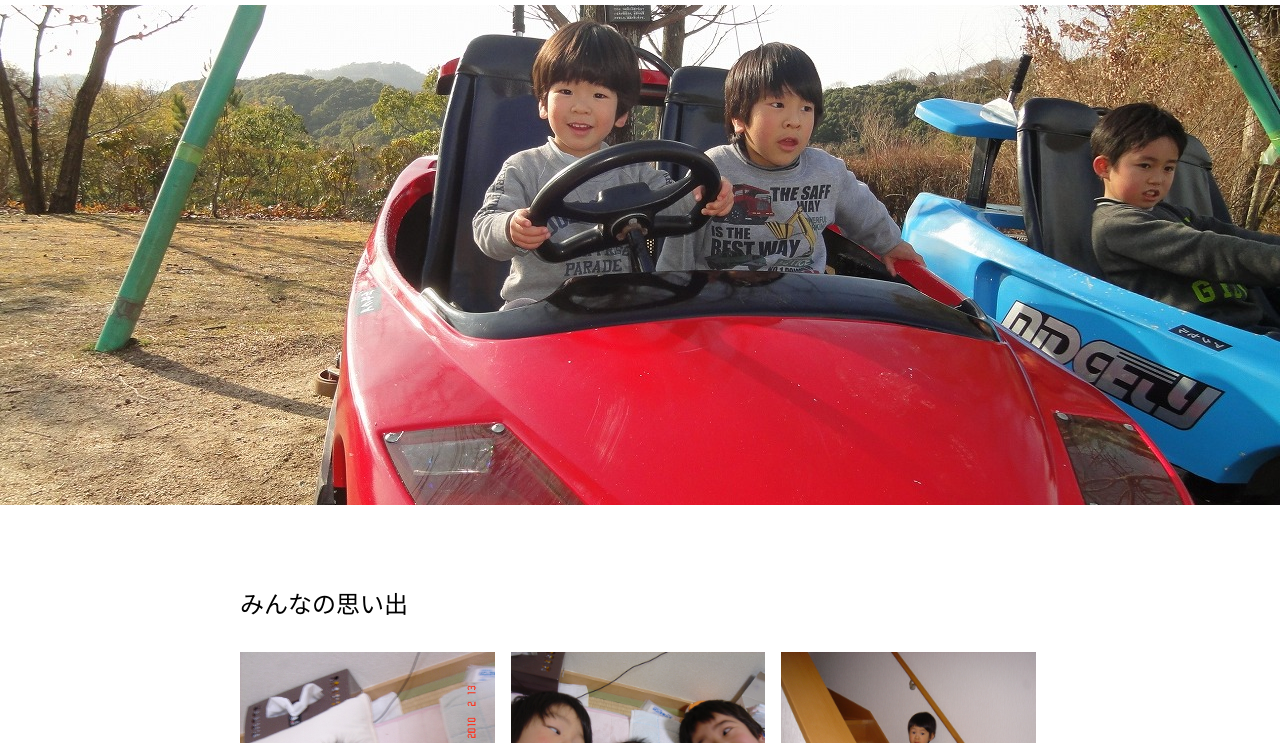
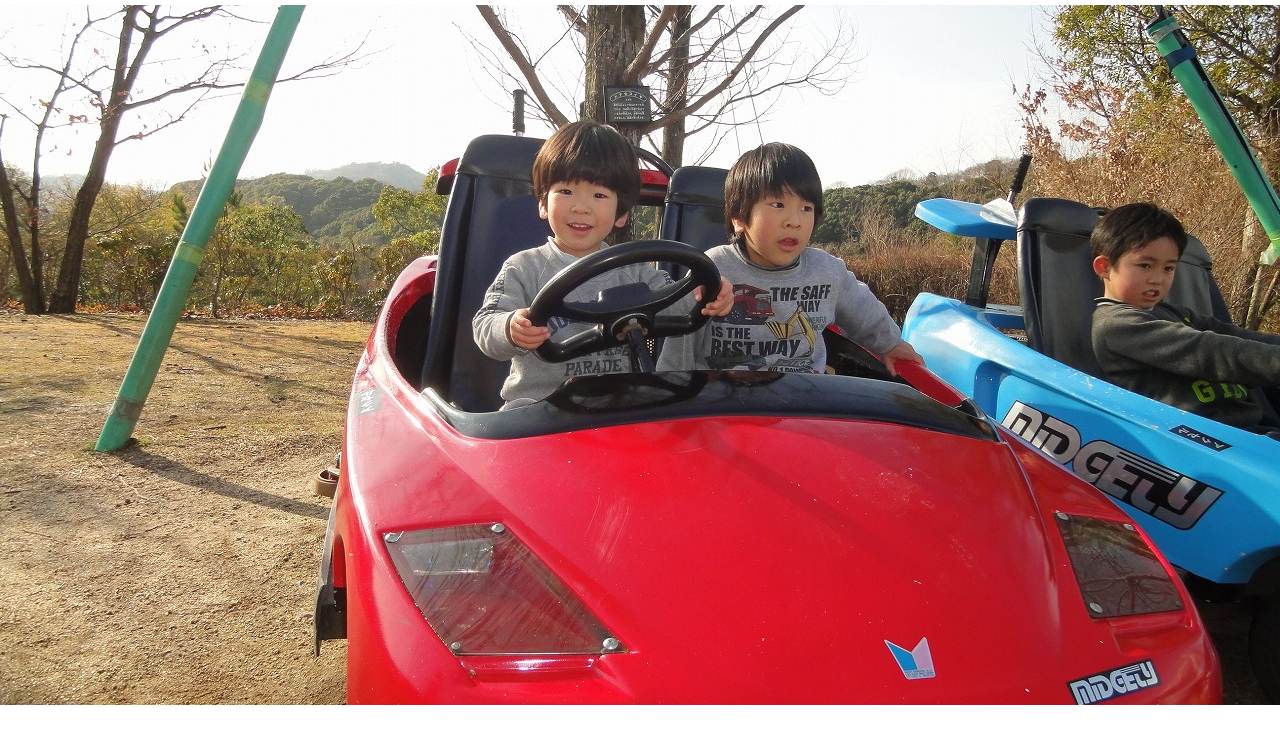
Before and after one commit to takkun0328/myChildren, a plain HTML site: page index.html in a window 1280 px wide. Shown: the part 57-800 px from the top of the page. Drawn offline with nearby package versions, Linux system fonts and the light colour scheme.

Commit message:
Add files via upload

```diff
--- a/css/style.css
+++ b/css/style.css
@@ -61,12 +61,12 @@ header {
 /* hero */
 
 .hero {
-  height: 500px;
+  height: 700px;
 }
 
 .hero img {
   width: 100%;
-  height: 500px;
+  height: 700px;
   object-fit: cover;
   transition: all 1s;
   position: absolute;
```
